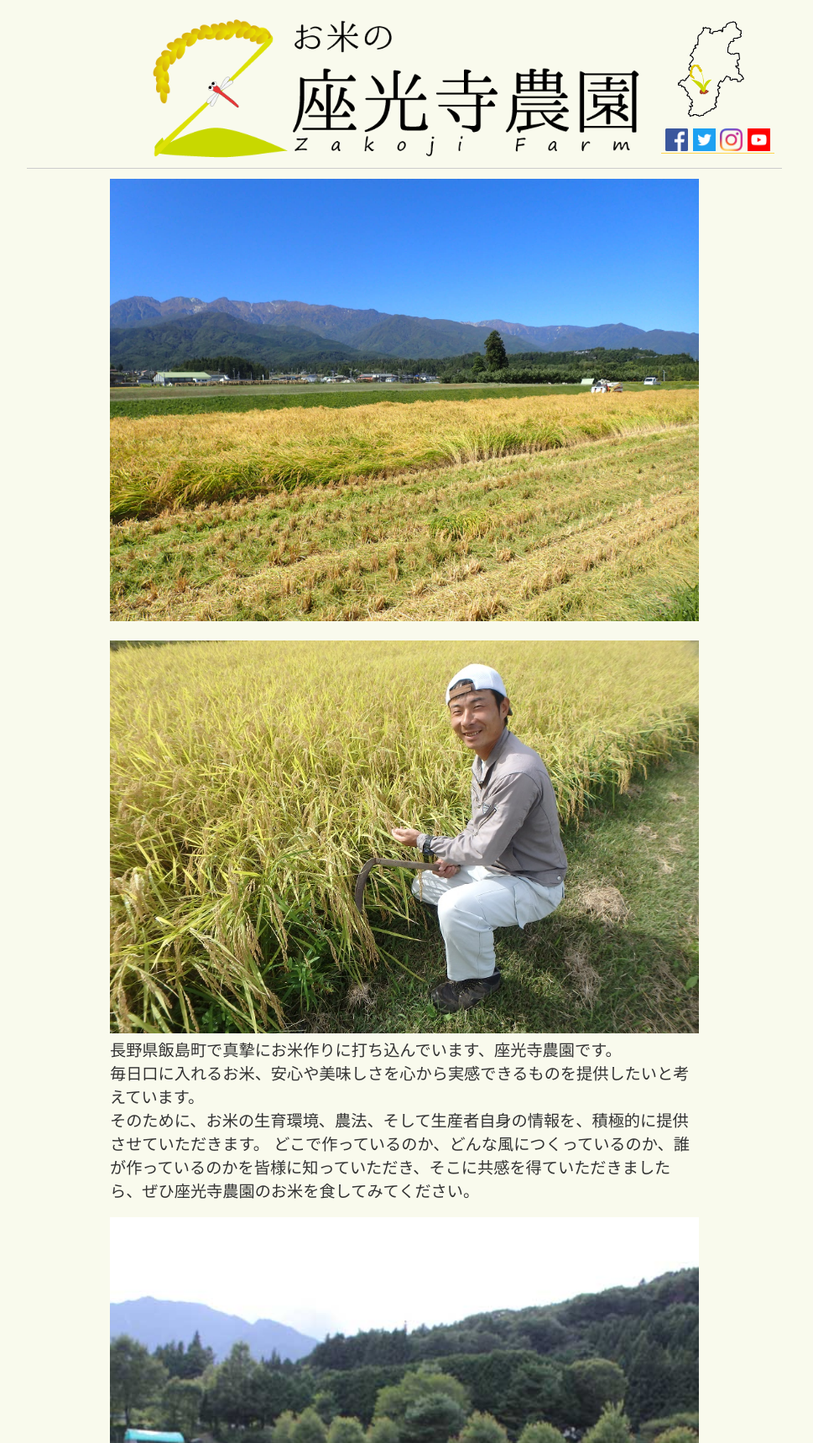
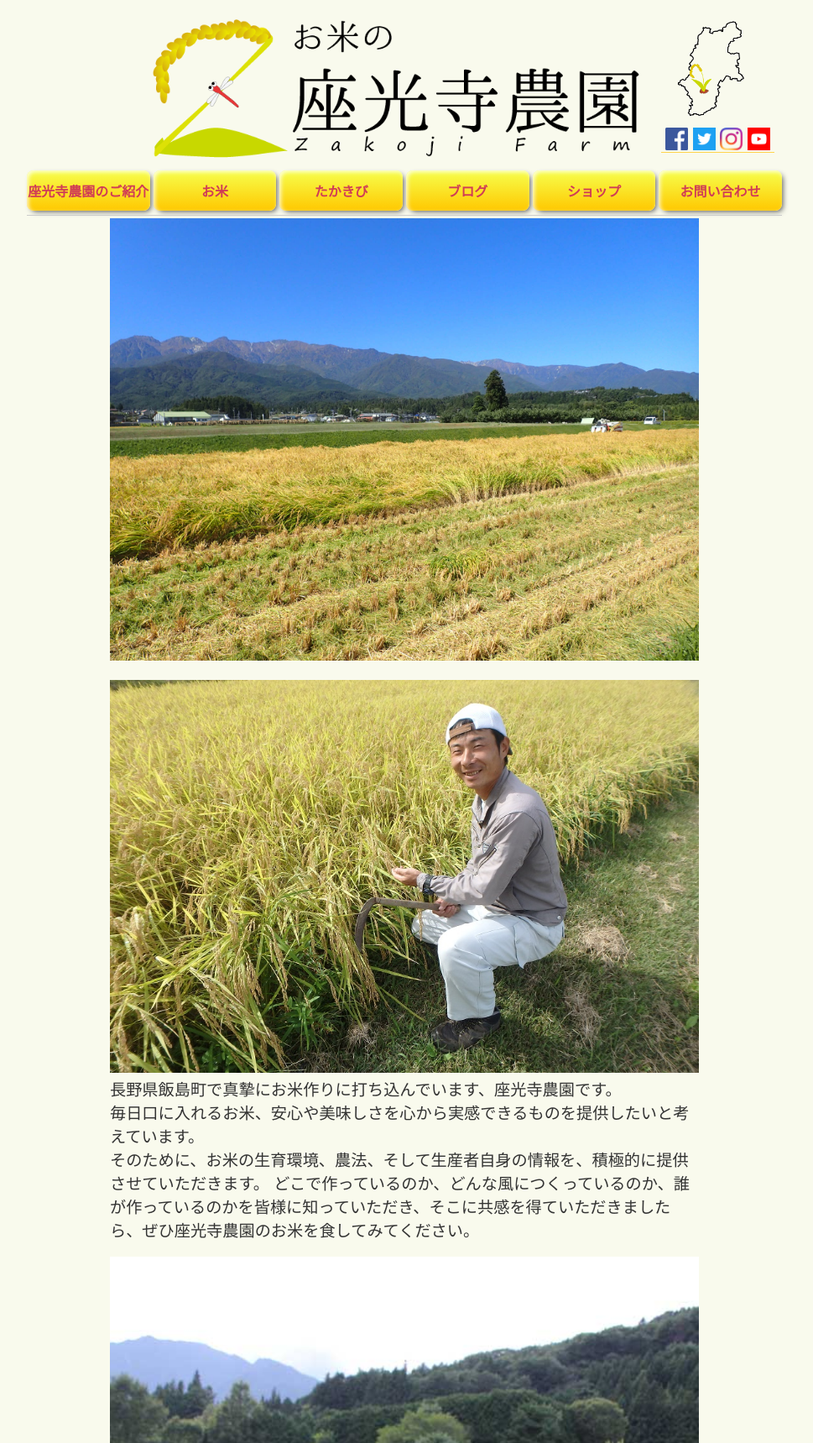
Before and after one commit to sonatine726/zakojifarm_homepage, a PHP site: page / in a window 1280 px wide. Shown: the top 1719 px of the page at 84% size, without its empty margins (158-1127 px from the left). Run offline with PHP 8.4, Linux system fonts and the light colour scheme.

Commit message:
Add buttons for a global navi.

```diff
--- a/css/style.css
+++ b/css/style.css
@@ -139,9 +139,9 @@ html{
   font-size: 62.5%;
 }
 /* Media for PC and Tablet*/
-@media screen and (min-width: 768px){
+@media screen and (min-width: 960px){
 	html{
-  	font-size: 100%;
+	 font-size: 100%;
 	}
 }
 
@@ -169,14 +169,14 @@ a:link, a:visited, a:hover, a:active{
 #header{
   position: relative;
   width: 100%;
-  overflow: hidden;
 }
 #header:after{
   content: "";
-  display: block;
-  position: relative;
-  top: -3px;
+  position: absolute;
+  top: 102%;
+  left:0;
   height: 1px;
+  width: 100%;
   background-color: #cccccc;
 }
 #footer{
@@ -195,9 +195,42 @@ a:link, a:visited, a:hover, a:active{
 
 /* Component
    ----------------------------------------------------------------- */
+.c-title-and-sns{
+  position: relative;
+  overflow: hidden;
+}
 .c-logo__img{
   width: 70%;
   margin: 1% auto 0%;
+}
+.c-gnav-box{
+  height: 3rem;
+  display: flex;
+  justify-content:space-between;
+}
+.c-gnav-item{
+  height: 100%;
+  min-width: 16.3%;
+  border-radius: 0.5rem;
+  background: linear-gradient(180deg, #F6FF4D, #FFC800);
+  font-size: 0.01rem;
+  font-weight:1000;
+  color: #6c6c6c;
+  font-family :YuMincho,'Yu Mincho',serif;
+  box-shadow: 3px 3px 6px -2px #555, 2px 2px 5px rgba(255,255,255,0.8) inset;
+}
+/* Media for PC and Tablet*/
+@media screen and (min-width: 960px){
+.c-gnav-item{
+   font-size: 1rem;
+  }
+}
+.c-gnav-item > a{
+  width:100%;
+  height:100%;
+  display: flex;
+  align-items: center;
+  justify-content: center;
 }
 
 
@@ -265,10 +298,9 @@ a:link, a:visited, a:hover, a:active{
 .p-farmer-expl{
     margin:1% 0;
     position: relative;
-    padding: 1% 2%;
+    padding: 1% 1%;
     border-top: solid 1px black;
     border-bottom: solid 1px black;
-    overflow: hidden;
 }
 .p-farmer-expl:before, .p-farmer-expl:after{
     content: '';
@@ -285,6 +317,9 @@ a:link, a:visited, a:hover, a:active{
   float:left;
   margin-top: 3%;
 }
+.p-farmer-expl-wrapper{
+  overflow: hidden;
+}
 .p-farmer-expl-img > img{
   width: 100%;
   height:auto;
@@ -299,12 +334,12 @@ a:link, a:visited, a:hover, a:active{
   text-align: left;
 }
 .p-farmer-exple-title{
-  font-size: 1.2rem;
+  font-size: 1.1rem;
   width: 20%;
   display: inline-block;
 }
 .p-farmer-exple-value{
-  font-size: 1.2rem;
+  font-size: 1.1rem;
   width: 80%;
   display: inline-block;
 }
--- a/index.html
+++ b/index.html
@@ -13,6 +13,7 @@
 </head>
 <body>
   <header id="header">
+    <section class="c-title-and-sns">
       <section class="c-logo">
         <a href="/"><img src="images/ZakoniNoen_Icon.png" alt="座光寺農園" class="c-logo__img"></a>
       </section>
@@ -27,6 +28,17 @@
           <li class="p-sns-icon"><a href="https://www.youtube.com/channel/UCfeU1UPUn7iktwZpWOkefFA"><img src="images/YT_Icon.png" alt="座光寺農園YouTubeチャンネル" class="p-sns-icon__img"></a></li>
         </ul>
       </section>
+    </section>
+    <nav class="c-gnav">
+      <ul class="c-gnav-box">
+        <li class="c-gnav-item"><a href="#">座光寺農園のご紹介</a></li>
+        <li class="c-gnav-item"><a href="#">お米</a></li>
+        <li class="c-gnav-item"><a href="#">たかきび</a></li>
+        <li class="c-gnav-item"><a href="#">ブログ</a></li>
+        <li class="c-gnav-item"><a href="#">ショップ</a></li>
+        <li class="c-gnav-item"><a href="#">お問い合わせ</a></li>
+      </ul>
+    </nav>
   </header>
   <main id="main">
     <article class="p-main-art">
@@ -55,6 +67,7 @@
   </main>
   <footer id="footer">
     <article class="p-farmer-expl">
+      <div class="p-farmer-expl-wrapper">
         <section class="p-farmer-expl-img">
           <img src="images/ZakoniNoen_Icon_compact.png">
         </section>
@@ -88,8 +101,10 @@
             </li>
           </ul>
         </section>
+      </div>
     </article>
-  	<section id="copyright">© 2017 座光寺農園</section>
+    </div>
+    <article id="copyright">© 2017 座光寺農園</article>
   </footer>
   <script src="js/jquery-3.2.1.min.js"></script>
   <script src="js/script.js"></script>
```
Lines whose indentation alone changed are shown as unchanged.
